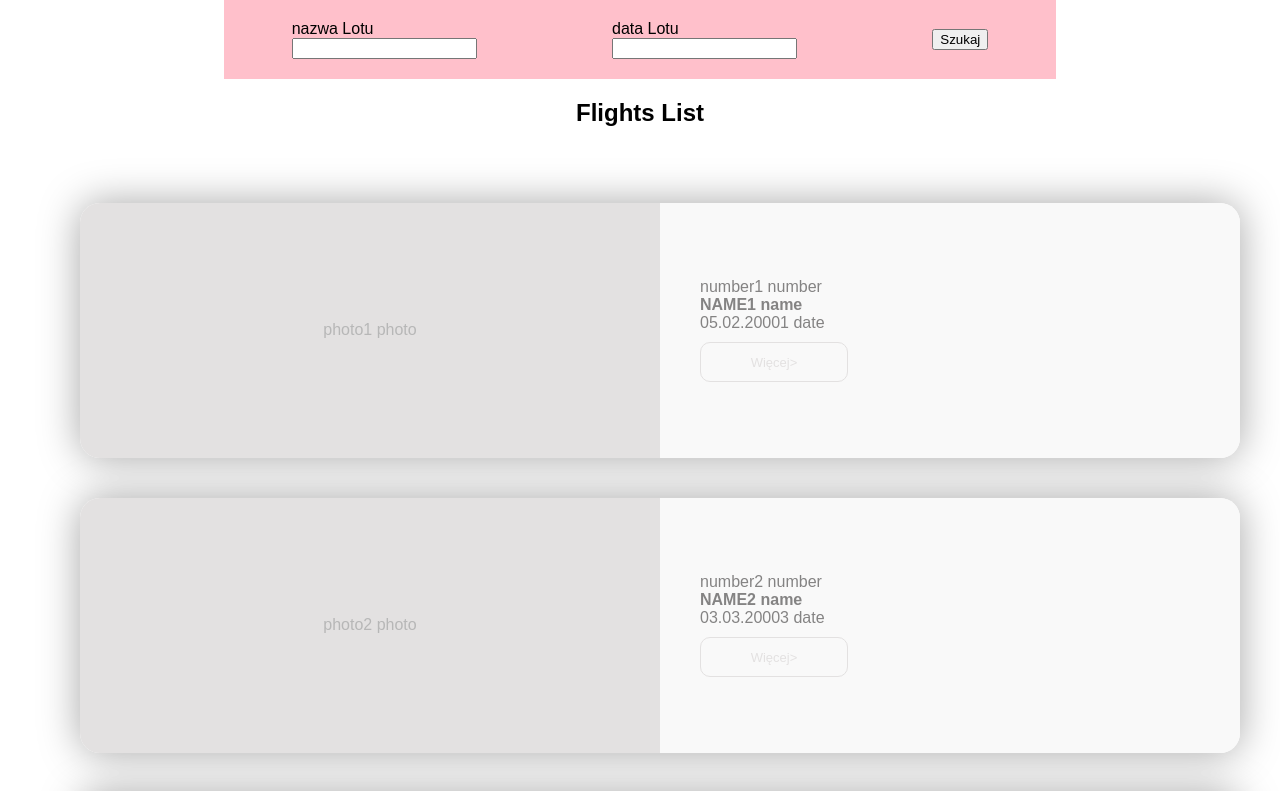
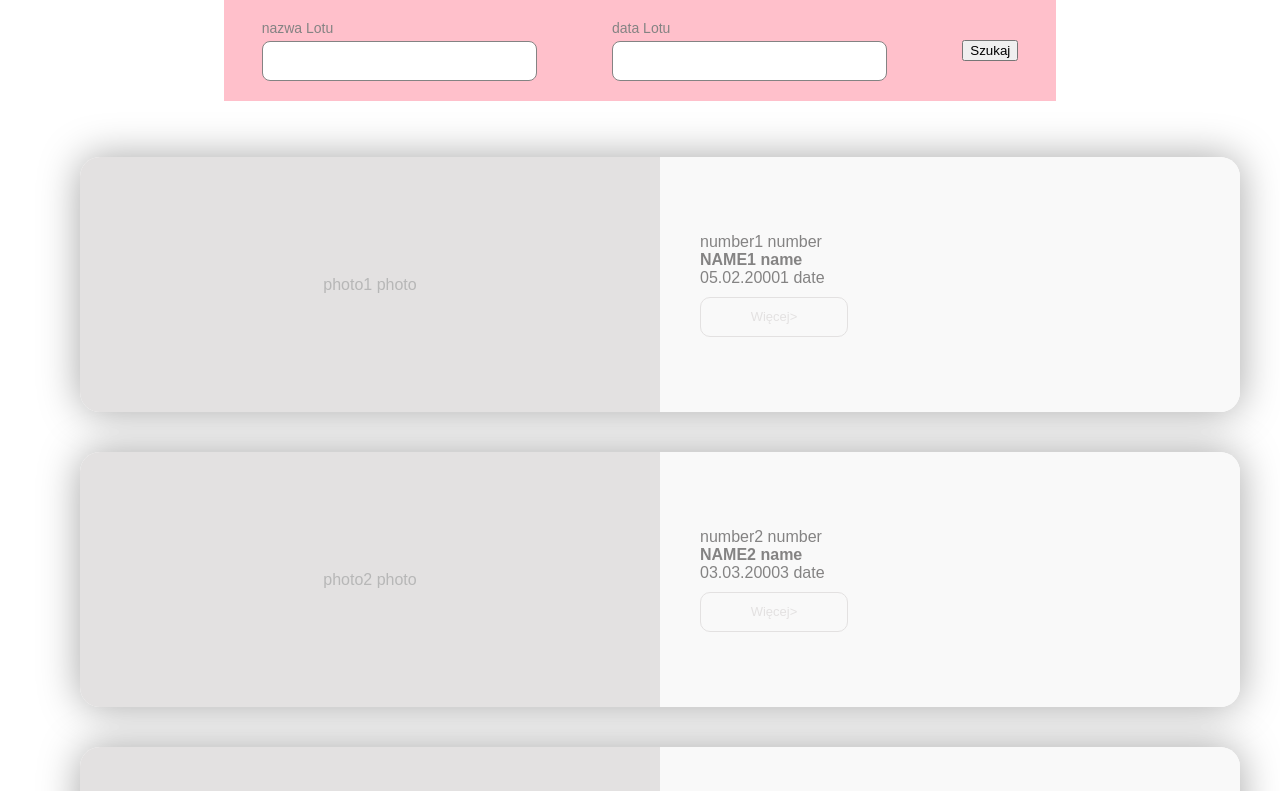
Before and after one commit to karolinaskorupska/cloudservices, a React (Create React App) app: page / in a window 1280 px wide. Shown: the top 791 px of the page. Built offline with nearby package versions, Linux system fonts and the light colour scheme.

Commit message:
styles start

```diff
--- a/src/components/FlightsList/FlightsList.js
+++ b/src/components/FlightsList/FlightsList.js
@@ -1,13 +1,11 @@
 import React from 'react';
-import { flights } from 'data/flights';
 import FlightsListItem from 'components/FlightsListItem/FlightsListItem';
 import { Wrapper } from './FlightsList.styles';
 import PropTypes from 'prop-types';
 import { FlightShape } from 'types';
 
-const FlightsList = () => (
+const FlightsList = ({ flights }) => (
   <Wrapper>
-    <h2>Flights List</h2>
     <ul>
       {flights.map((flightData, index) => (
         <FlightsListItem flightData={flightData} index={index} key={index} />
--- a/src/components/SearchField/SearchField.js
+++ b/src/components/SearchField/SearchField.js
@@ -1,12 +1,12 @@
 import React from 'react';
 import PropTypes from 'prop-types';
-import { SearchFieldStyled } from 'components/SearchField/SearchField.styled';
+import { SearchFieldStyled, Input, Label } from 'components/SearchField/SearchField.styled';
 
 const SearchField = ({ onChange, value, label, name, id, type = 'text' }) => {
   return (
     <SearchFieldStyled>
-      <label htmlFor={id}>{label}</label>
-      <input name={name} id={id} type={type} value={value} onChange={onChange} />
+      <Label htmlFor={id}>{label}</Label>
+      <Input name={name} id={id} type={type} value={value} onChange={onChange} />
     </SearchFieldStyled>
   );
 };
--- a/src/components/SearchField/SearchField.styled.js
+++ b/src/components/SearchField/SearchField.styled.js
@@ -6,3 +6,27 @@ export const SearchFieldStyled = styled.div`
   justify-content: center;
   align-items: flex-start;
 `;
+
+export const Input = styled.input`
+  width: 275px;
+  height: 40px;
+  padding: 2px 2px 2px 20px;
+  font-weight: 400;
+  font-style: normal;
+  font-size: 13px;
+  letter-spacing: normal;
+  color: #000000;
+  vertical-align: none;
+  text-align: left;
+  text-transform: none;
+  background-color: #ffffff;
+  border: 1px solid rgb(132, 131, 131);
+  border-radius: 8px;
+`;
+
+export const Label = styled.label`
+  color: rgb(132, 131, 131);
+  font-size: 14px;
+  font-weight: 400;
+  margin-bottom: 5px;
+`;
--- a/src/views/Dashboard.js
+++ b/src/views/Dashboard.js
@@ -1,6 +1,7 @@
 import React, { useContext } from 'react';
 import FlightsList from 'components/FlightsList/FlightsList';
 import { FlightsContext } from 'providers/FlightsProvider';
+// import { FilterContext } from 'providers/FilteredFlightsProvider';
 
 const Dashboard = () => {
   const { flights } = useContext(FlightsContext);
@@ -13,3 +14,5 @@ const Dashboard = () => {
 };
 
 export default Dashboard;
+
+//filter is not working properly
```
